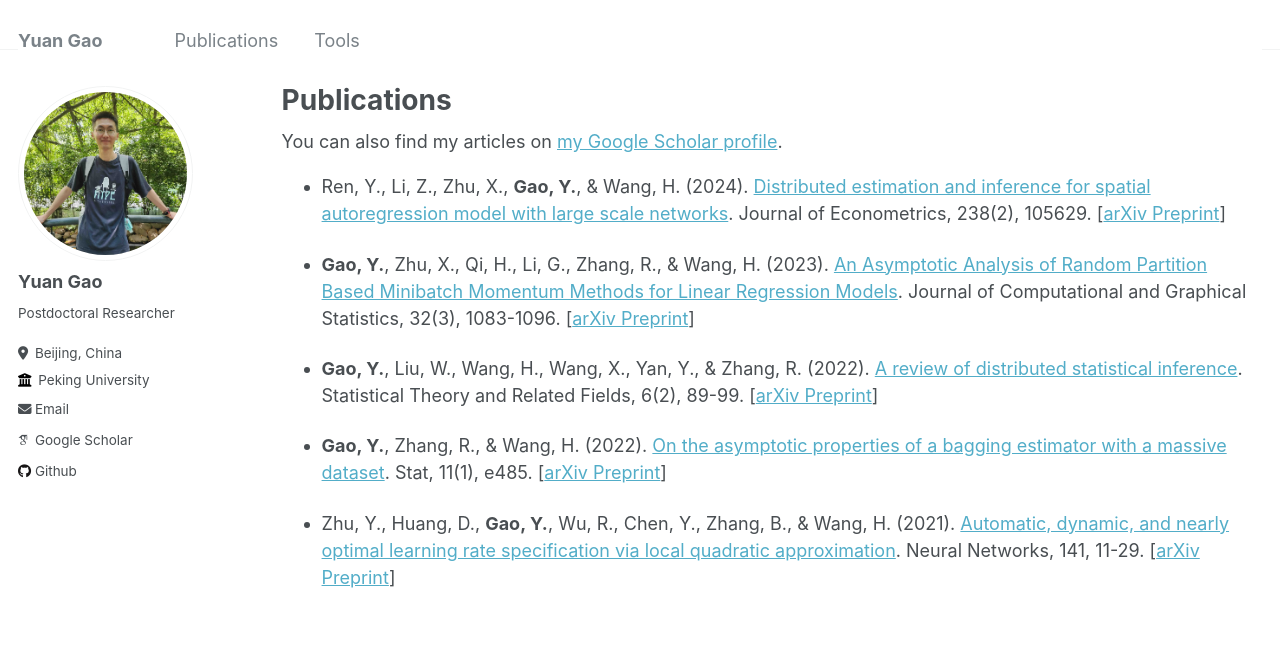
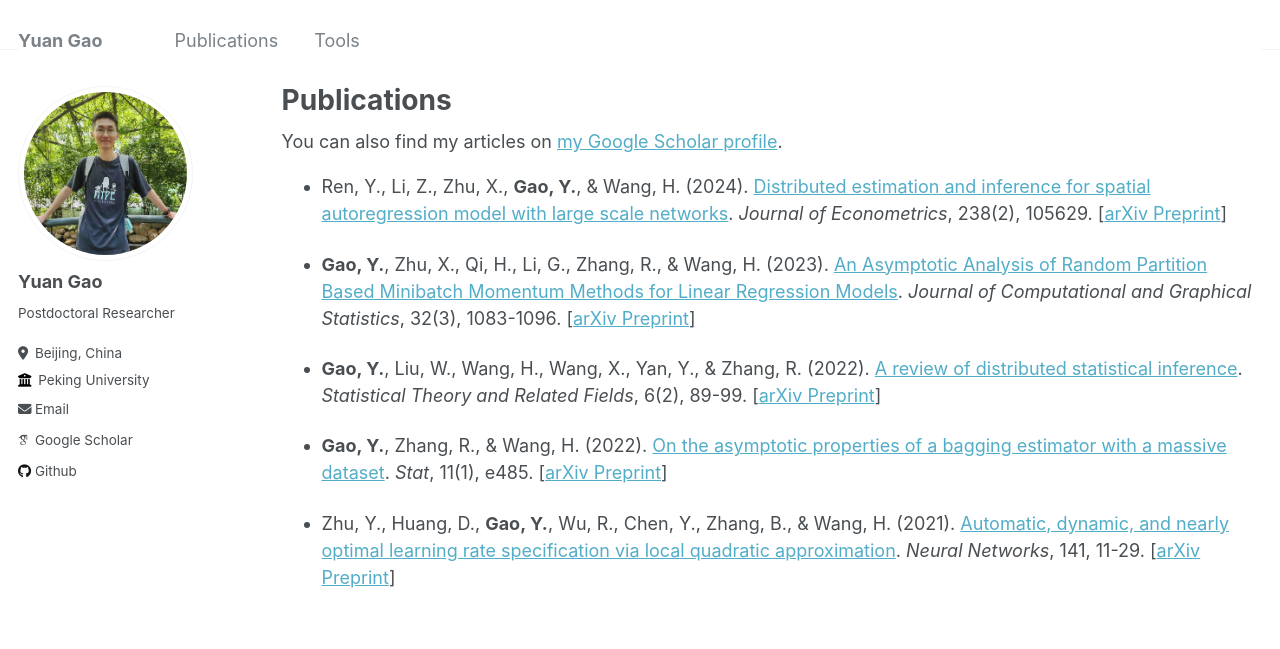
Before and after one commit to YannEmiya/YannEmiya.github.io, a Jekyll site: the page built from _pages/publications.md, in a window 1280 px wide and 1022 px high. Shown: the top 649 px of the window. Built offline with Jekyll 4.4.1, drawn with Linux system fonts in a browser that asks for light colours; some web fonts are replaced.

Commit message:
Update publications.md

```diff
--- a/_pages/publications.md
+++ b/_pages/publications.md
@@ -9,12 +9,12 @@ author_profile: true
   <div class="wordwrap">You can also find my articles on <a href="{{site.author.googlescholar}}">my Google Scholar profile</a>.</div>
 {% endif %}
 
-- Ren, Y., Li, Z., Zhu, X., **Gao, Y.**, & Wang, H. (2024). [Distributed estimation and inference for spatial autoregression model with large scale networks](https://doi.org/10.1016/j.jeconom.2023.105629). Journal of Econometrics, 238(2), 105629. [[arXiv Preprint](https://arxiv.org/abs/2210.16634)]
+- Ren, Y., Li, Z., Zhu, X., **Gao, Y.**, & Wang, H. (2024). [Distributed estimation and inference for spatial autoregression model with large scale networks](https://doi.org/10.1016/j.jeconom.2023.105629). *Journal of Econometrics*, 238(2), 105629. [[arXiv Preprint](https://arxiv.org/abs/2210.16634)]
 
-- **Gao, Y.**, Zhu, X., Qi, H., Li, G., Zhang, R., & Wang, H. (2023). [An Asymptotic Analysis of Random Partition Based Minibatch Momentum Methods for Linear Regression Models](https://www.tandfonline.com/doi/full/10.1080/10618600.2022.2143786). Journal of Computational and Graphical Statistics, 32(3), 1083-1096. [[arXiv Preprint](https://arxiv.org/abs/2111.01507)]
+- **Gao, Y.**, Zhu, X., Qi, H., Li, G., Zhang, R., & Wang, H. (2023). [An Asymptotic Analysis of Random Partition Based Minibatch Momentum Methods for Linear Regression Models](https://www.tandfonline.com/doi/full/10.1080/10618600.2022.2143786). *Journal of Computational and Graphical Statistics*, 32(3), 1083-1096. [[arXiv Preprint](https://arxiv.org/abs/2111.01507)]
 
-- **Gao, Y.**, Liu, W., Wang, H., Wang, X., Yan, Y., & Zhang, R. (2022). [A review of distributed statistical inference](https://www.tandfonline.com/doi/full/10.1080/24754269.2021.1974158). Statistical Theory and Related Fields, 6(2), 89-99. [[arXiv Preprint](https://arxiv.org/abs/2304.06245)]
+- **Gao, Y.**, Liu, W., Wang, H., Wang, X., Yan, Y., & Zhang, R. (2022). [A review of distributed statistical inference](https://www.tandfonline.com/doi/full/10.1080/24754269.2021.1974158). *Statistical Theory and Related Fields*, 6(2), 89-99. [[arXiv Preprint](https://arxiv.org/abs/2304.06245)]
 
-- **Gao, Y.**, Zhang, R., & Wang, H. (2022). [On the asymptotic properties of a bagging estimator with a massive dataset](https://onlinelibrary.wiley.com/doi/full/10.1002/sta4.485). Stat, 11(1), e485. [[arXiv Preprint](https://arxiv.org/abs/2304.06278)]
+- **Gao, Y.**, Zhang, R., & Wang, H. (2022). [On the asymptotic properties of a bagging estimator with a massive dataset](https://onlinelibrary.wiley.com/doi/full/10.1002/sta4.485). *Stat*, 11(1), e485. [[arXiv Preprint](https://arxiv.org/abs/2304.06278)]
 
-- Zhu, Y., Huang, D., **Gao, Y.**, Wu, R., Chen, Y., Zhang, B., & Wang, H. (2021). [Automatic, dynamic, and nearly optimal learning rate specification via local quadratic approximation](https://www.sciencedirect.com/science/article/pii/S0893608021001131). Neural Networks, 141, 11-29. [[arXiv Preprint](https://arxiv.org/abs/2004.03260)]
+- Zhu, Y., Huang, D., **Gao, Y.**, Wu, R., Chen, Y., Zhang, B., & Wang, H. (2021). [Automatic, dynamic, and nearly optimal learning rate specification via local quadratic approximation](https://www.sciencedirect.com/science/article/pii/S0893608021001131). *Neural Networks*, 141, 11-29. [[arXiv Preprint](https://arxiv.org/abs/2004.03260)]
```
